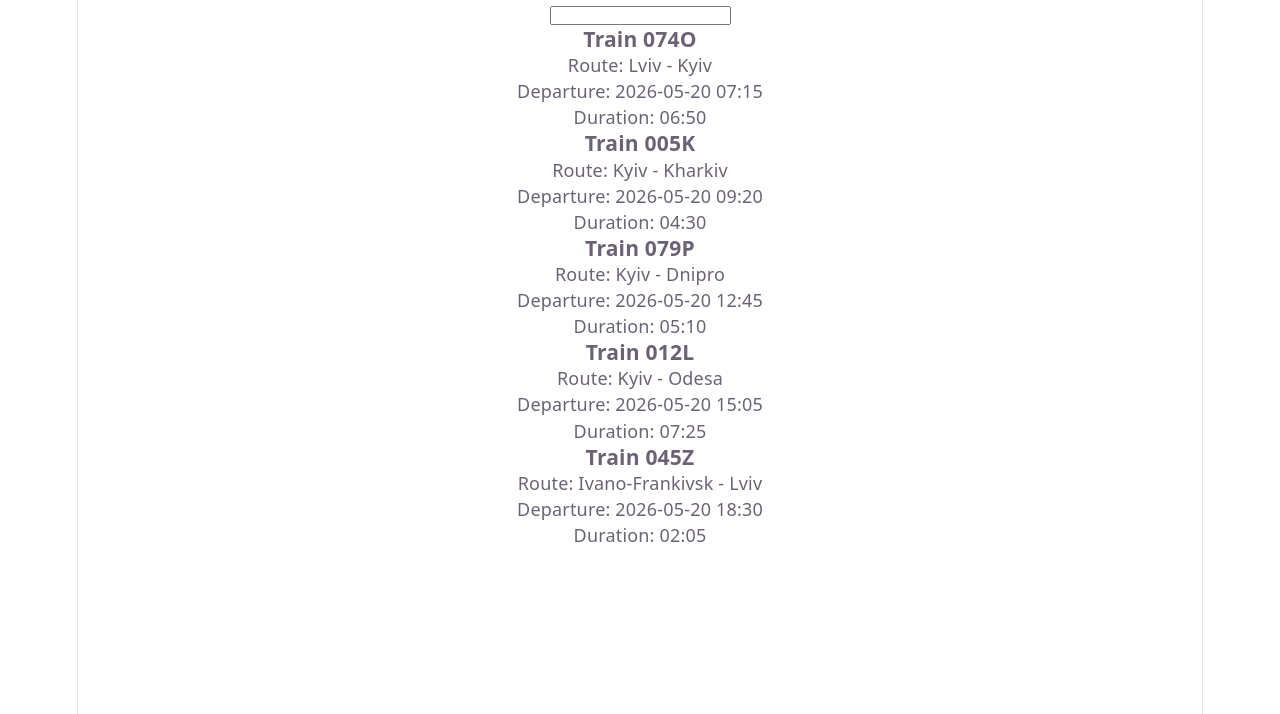
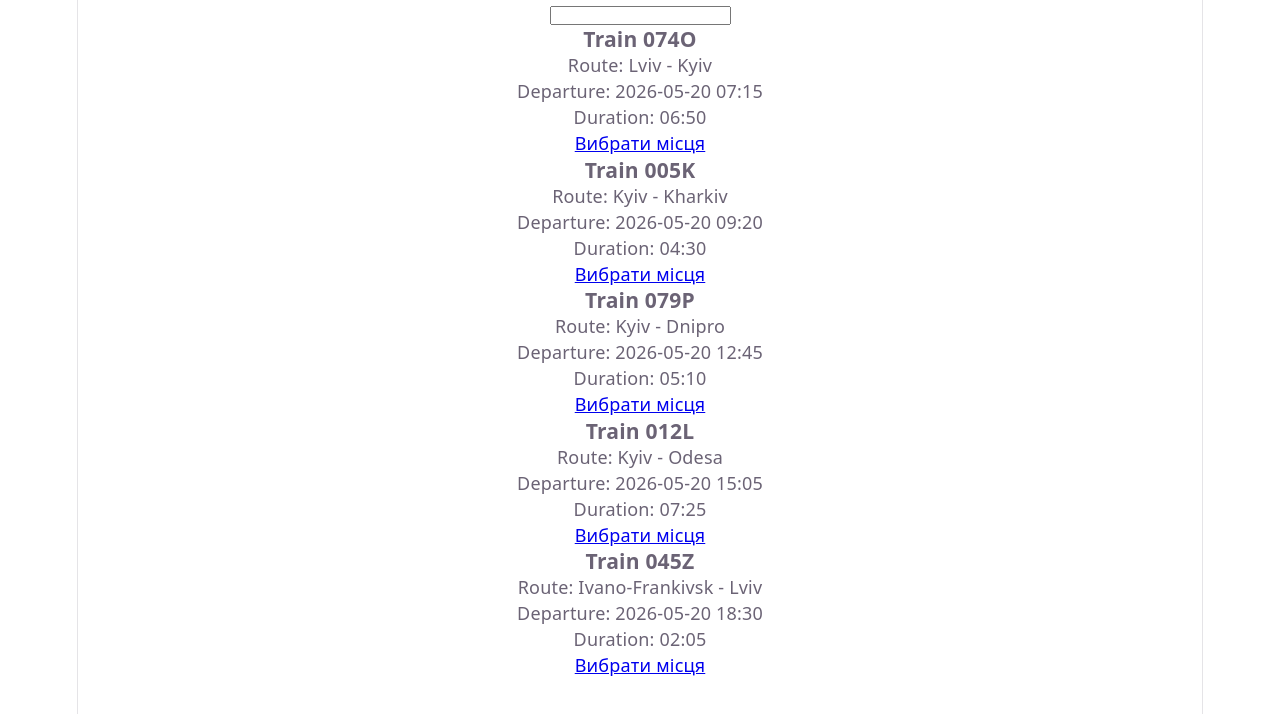
Before and after one commit to ArturStudinskyy/railway-ticket-sales-and-booking-system, a React (Vite) app: page / in a window 1280 px wide. Shown: the top 714 px of the page. Built offline with nearby package versions, Linux system fonts and the light colour scheme.

Commit message:
додавання компонента Link у TrainCard для переходу на сторінку бронювання

```diff
--- a/src/components/TrainCard.jsx
+++ b/src/components/TrainCard.jsx
@@ -1,3 +1,5 @@
+import { Link } from "react-router-dom";
+
 function TrainCard({ train }) {
     return (
         <div>
@@ -7,6 +9,7 @@ function TrainCard({ train }) {
             </p>
             <p>Departure: {train.departureTime}</p>
             <p>Duration: {train.duration}</p>
+            <Link to={`/booking/${train.id}`}>Вибрати місця</Link>
         </div>
     );
 }
```
